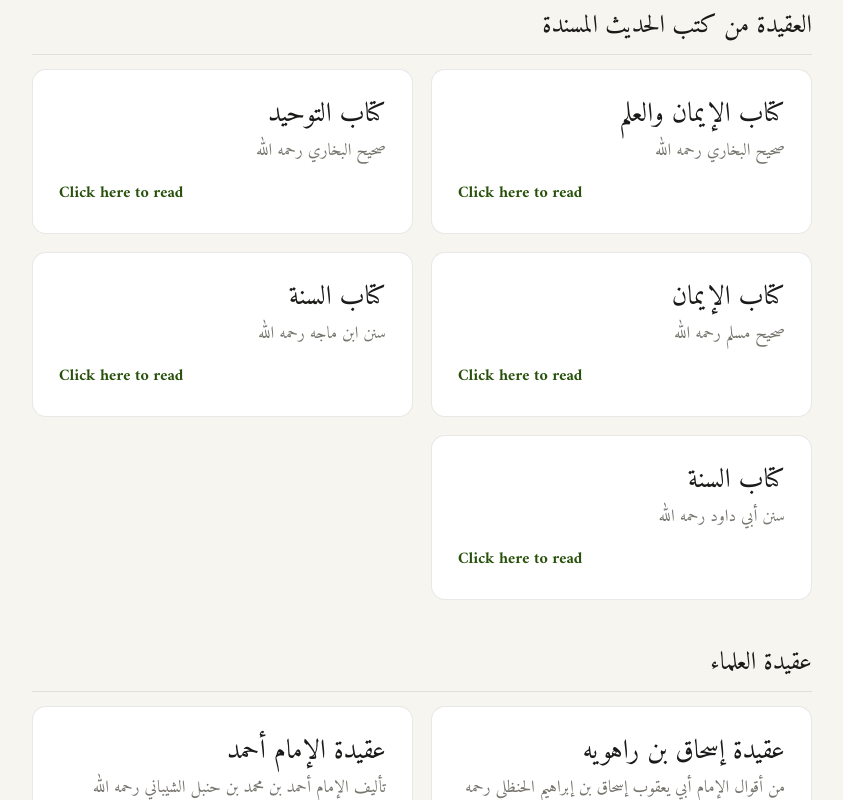
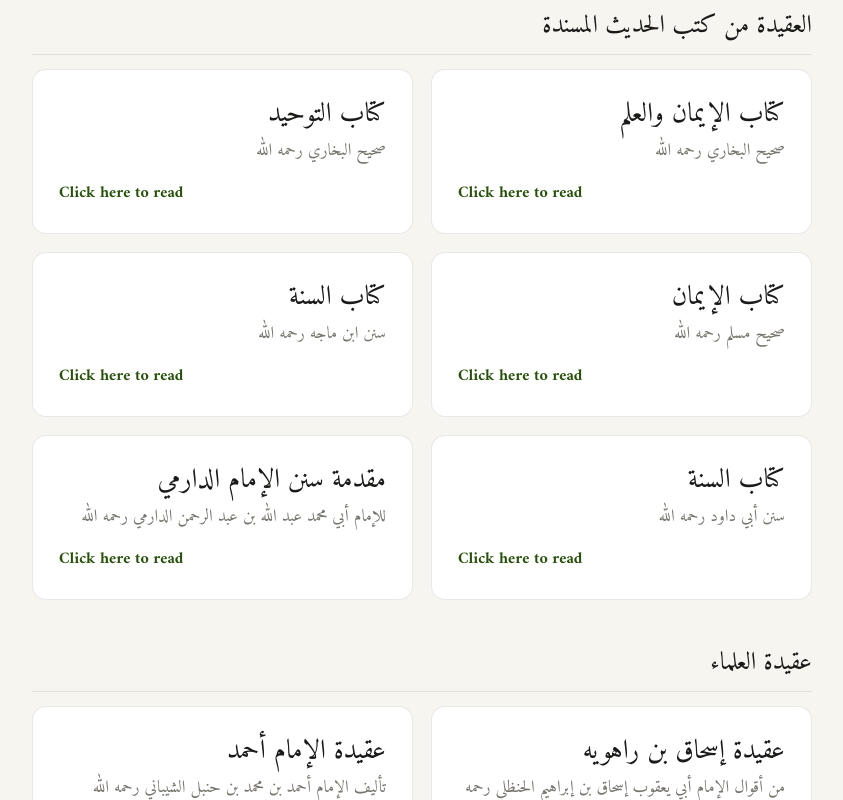
Before and after one commit to almutawakkil/almutawakkil.github.io, a plain HTML site: page excerpts.html in a window 1280 px wide. Shown: the part 403-1203 px from the top of the page, without its empty margins (218-1061 px from the left). Drawn offline with Linux system fonts and the light colour scheme.

Commit message:
Update excerpts.html

```diff
--- a/excerpts.html
+++ b/excerpts.html
@@ -470,6 +470,19 @@
       </a>
 
     </article>
+
+  <article class="excerpt-card">
+      <h2 class="rtl" lang="ar">مقدمة سنن الإمام الدارمي</h2>
+      <div class="source rtl" lang="ar">
+        للإمام أبي محمد عبد الله بن عبد الرحمن الدارمي رحمه الله
+      </div>
+      <a class="read-link"
+         href="pdfs/introduction-darami.pdf"
+         target="_blank"
+         rel="noopener">
+        Click here to read
+      </a>
+  </article>
 
 
     </div>
```
